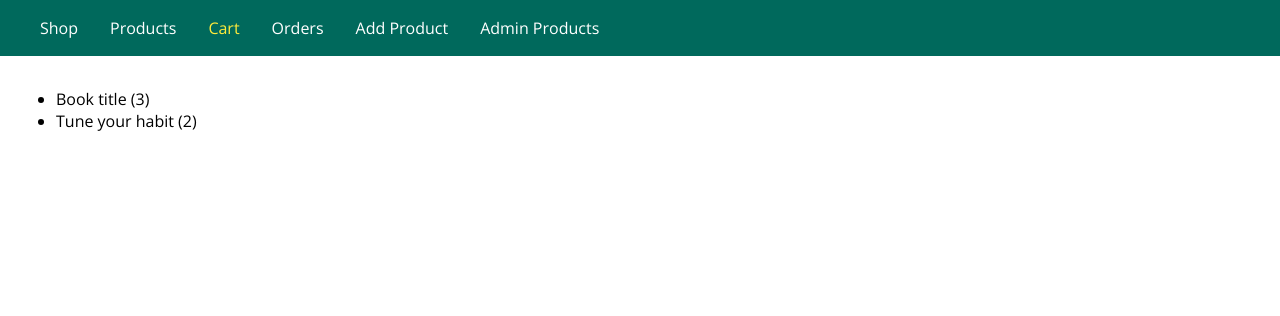
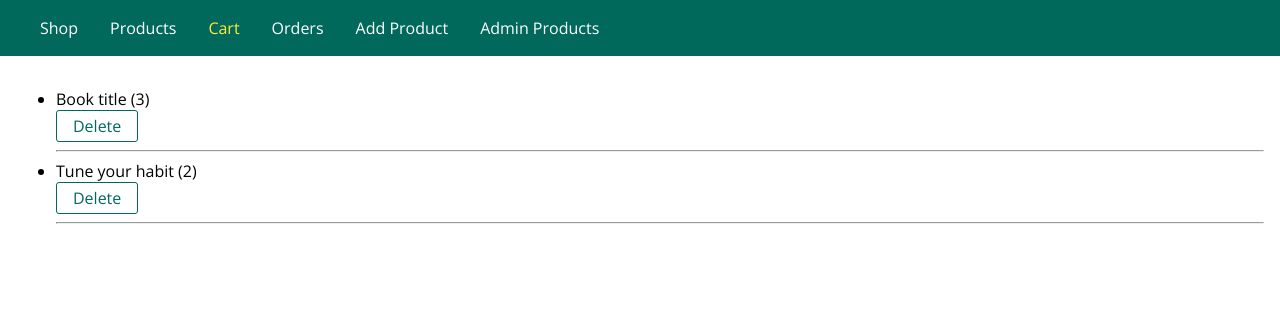
Before and after one commit to anhdo95/node-magazine, a Node server app: page /cart in a window 1280 px wide. Shown: the top 316 px of the page. Run offline with Node 20, Linux system fonts and the light colour scheme; some libraries are stand-ins or nearby versions.

Commit message:
delete a cart item

```diff
--- a/controllers/shop.js
+++ b/controllers/shop.js
@@ -73,6 +73,16 @@ exports.postCart = (req, res, next) => {
   res.redirect('/cart')
 }
 
+exports.postCartDeleteItem = (req, res, next) => {
+  const { productId } = req.body
+
+  Product.findById(productId, product => {
+    Cart.deleteProduct(productId, product.price)
+
+    res.redirect('/cart')
+  })
+}
+
 exports.getOrders = (req, res, next) => {
   Product.fetchAll(products => {
     res.render('shop/orders', {
--- a/models/cart.js
+++ b/models/cart.js
@@ -59,6 +59,8 @@ module.exports = class Cart {
       const cart = JSON.parse(fileContent)
       const productToDelete = cart.products.find(p => p.id === id)
 
+      if (!productToDelete) return
+
       cart.totalPrice -= (productToDelete.qty * productPrice)
 
       cart.products = cart.products.filter(p => p.id !== id)
--- a/routes/shop.js
+++ b/routes/shop.js
@@ -6,6 +6,7 @@ const {
   getIndex,
   getCart,
   postCart,
+  postCartDeleteItem,
   getOrders,
   getCheckout
 } = require("../controllers/shop")
@@ -22,6 +23,8 @@ router.get('/cart', getCart)
 
 router.post('/cart', postCart)
 
+router.post('/cart-delete-item', postCartDeleteItem)
+
 router.get('/orders', getOrders)
 
 router.get('/checkout', getCheckout)
--- a/views/shop/cart.ejs
+++ b/views/shop/cart.ejs
@@ -9,6 +9,11 @@
             <ul>
                 <% products.forEach(p => { %>
                     <li><%= p.product.title %> (<%= p.qty %>)</li>
+                    <form action="/cart-delete-item" method="POST">
+                        <input type="hidden" name="productId" value="<%= p.product.id %>">
+                        <button type="submit" class="btn">Delete</button>
+                    </form>
+                    <hr />
                 <% }) %>
             </ul>
         <% } else { %>
```
